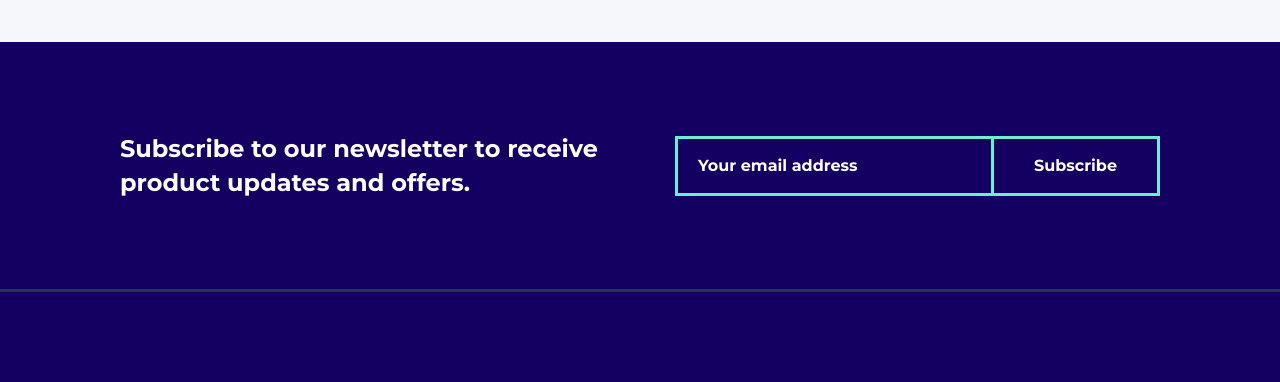
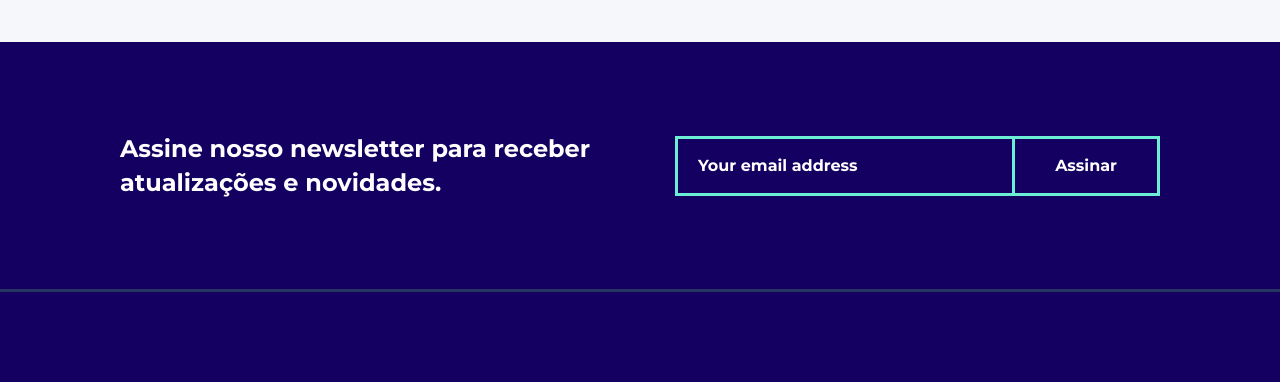
Before and after one commit to RodolfoDiniz/DevignerSpace, a website: page courses.html in a window 1280 px wide. Shown: the part 2833-3215 px from the top of the page. Drawn offline with Linux system fonts and the light colour scheme.

Commit message:
Update courses.html

```diff
--- a/courses.html
+++ b/courses.html
@@ -1636,7 +1636,7 @@
 	<div class="uk-container">
 		<div class="uk-child-width-1-2@m uk-grid-large uk-flex uk-flex-middle" data-uk-grid>
 			<div>
-				<h3>Subscribe to our newsletter to receive product updates and offers.</h3>
+				<h3>Assine nosso newsletter para receber atualizações e novidades.</h3>
 			</div>
 			<div>
 				<div class="uk-grid-collapse" data-uk-grid>
@@ -1644,7 +1644,7 @@
 						<input class="uk-input uk-form-large uk-border-remove-right" type="email" placeholder="Your email address">
 					</div>
 					<div class="uk-width-auto">
-						<button class="uk-button uk-button-large uk-button-success-outline">Subscribe</button>
+						<button class="uk-button uk-button-large uk-button-success-outline">Assinar</button>
 					</div>
 				</div>
 			</div>
```
